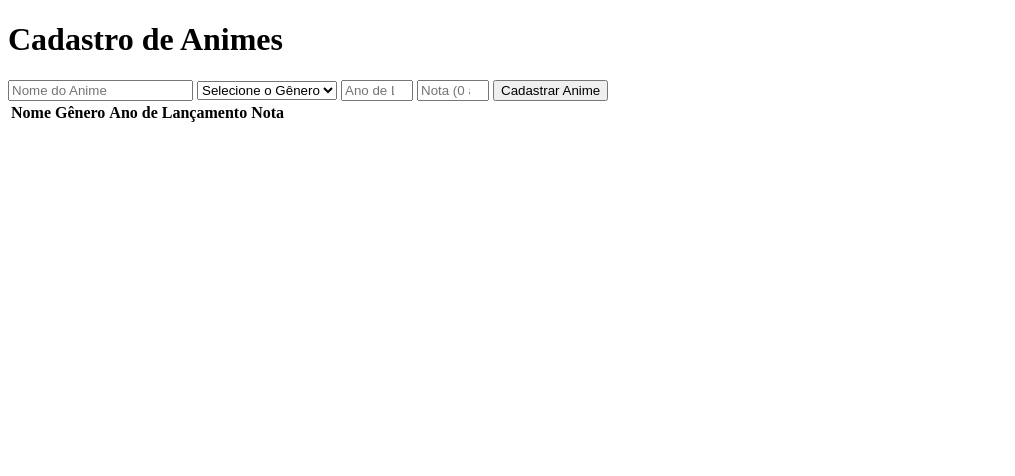
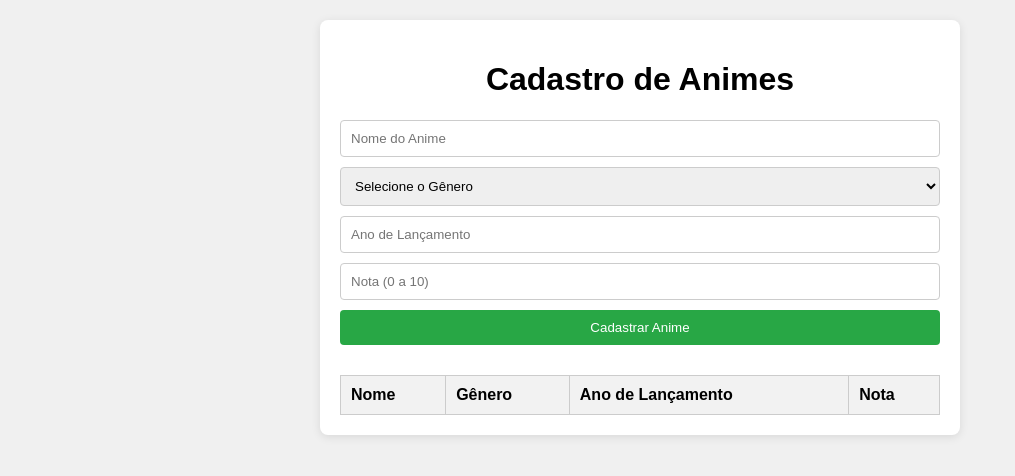
Before and after one commit to claduiosilva/index.html, a plain HTML site: page index.html in a window 1280 px wide. Shown: the whole page, without its empty margins (0-1015 px from the left). Drawn offline with Linux system fonts and the light colour scheme.

Commit message:
Update index.html

```diff
--- a/index.html
+++ b/index.html
@@ -5,7 +5,7 @@
     <meta charset="UTF-8">
     <meta name="viewport" content="width=device-width, initial-scale=1.0">
     <title>Cadastro de Animes</title>
-    <link rel="stylesheet" href="styles.css">
+    <link rel="stylesheet" href="atividade.css">
 </head>
 <body>
     <div class="container">
```
